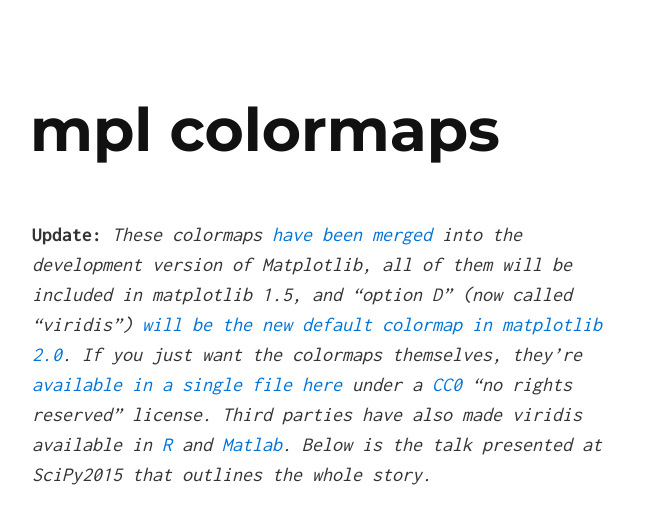
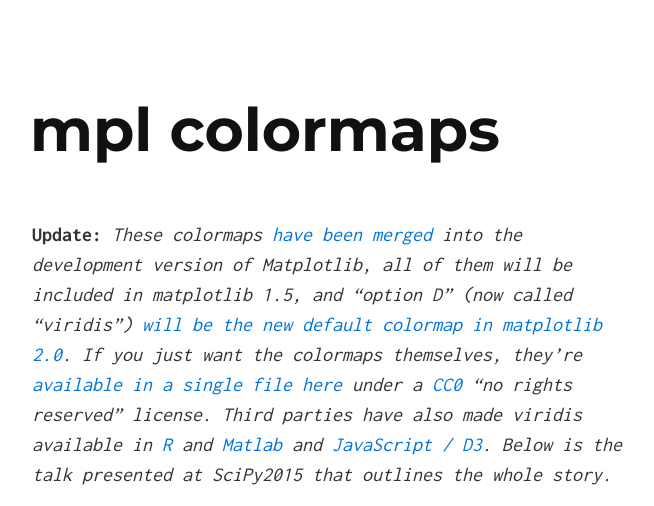
Before and after one commit to BIDS/colormap, a Jekyll site: the page built from index.md, in a window 1280 px wide and 900 px high, cut to the strip 0-506 px from the top of the window. Shown: the whole strip, without its empty margins (308-962 px from the left). Built offline with Jekyll 4.4.1, drawn with Linux system fonts in a browser that asks for light colours; Markdown is read by kramdown in place of the engine named in the settings.

Commit message:
Add link to Javascript implementation

```diff
--- a/index.md
+++ b/index.md
@@ -13,7 +13,8 @@
  reserved" license. Third
  parties have also made viridis available in
  [R](https://cran.r-project.org/web/packages/viridis/) and
- [Matlab](http://www.met.reading.ac.uk/~ed/viridis.m). Below is the
+ [Matlab](http://www.met.reading.ac.uk/~ed/viridis.m) and
+ [JavaScript / D3](https://github.com/politiken-journalism/scale-color-perceptual). Below is the
  talk presented at SciPy2015 that outlines the whole story.*
 
 <iframe width="560" height="315" src="https://www.youtube.com/embed/xAoljeRJ3lU" frameborder="0" allowfullscreen></iframe>
```
Also changed, not shown: 1 other file.
